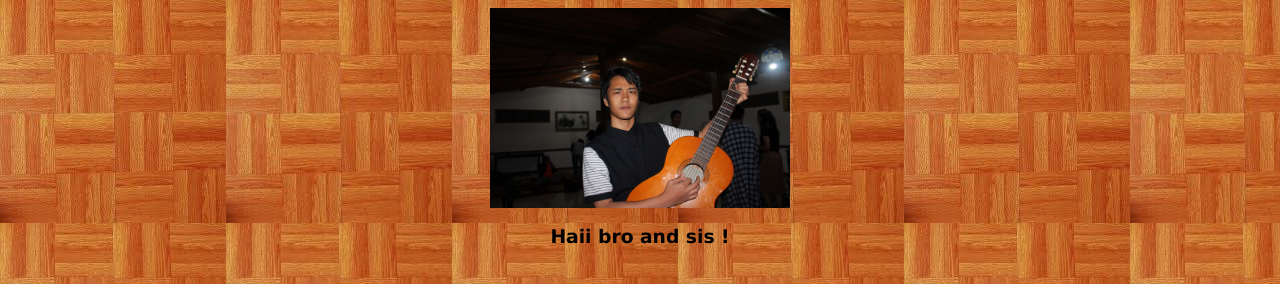
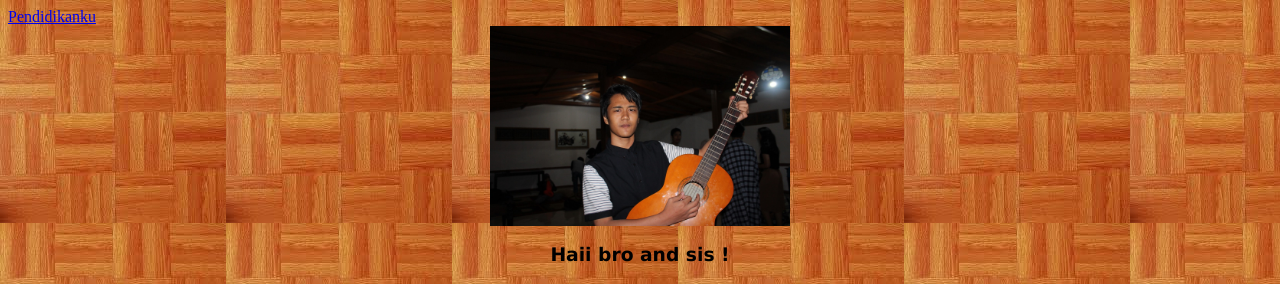
Before and after one commit to SatrioAkmalG/SatrioAkmalG.github.io, a plain HTML site: page index.html in a window 1280 px wide. Shown: the top 284 px of the page. Drawn offline with Linux system fonts and the light colour scheme.

Commit message:
Update index.html

```diff
--- a/index.html
+++ b/index.html
@@ -3,6 +3,7 @@
 <head>
 	<title>Satrio Akmal Gusmawan</title>
 	<link rel="stylesheet" href="style.css">
+	<a href="index2.html">Pendidikanku</a>
 
 </head>
 <body>
```
